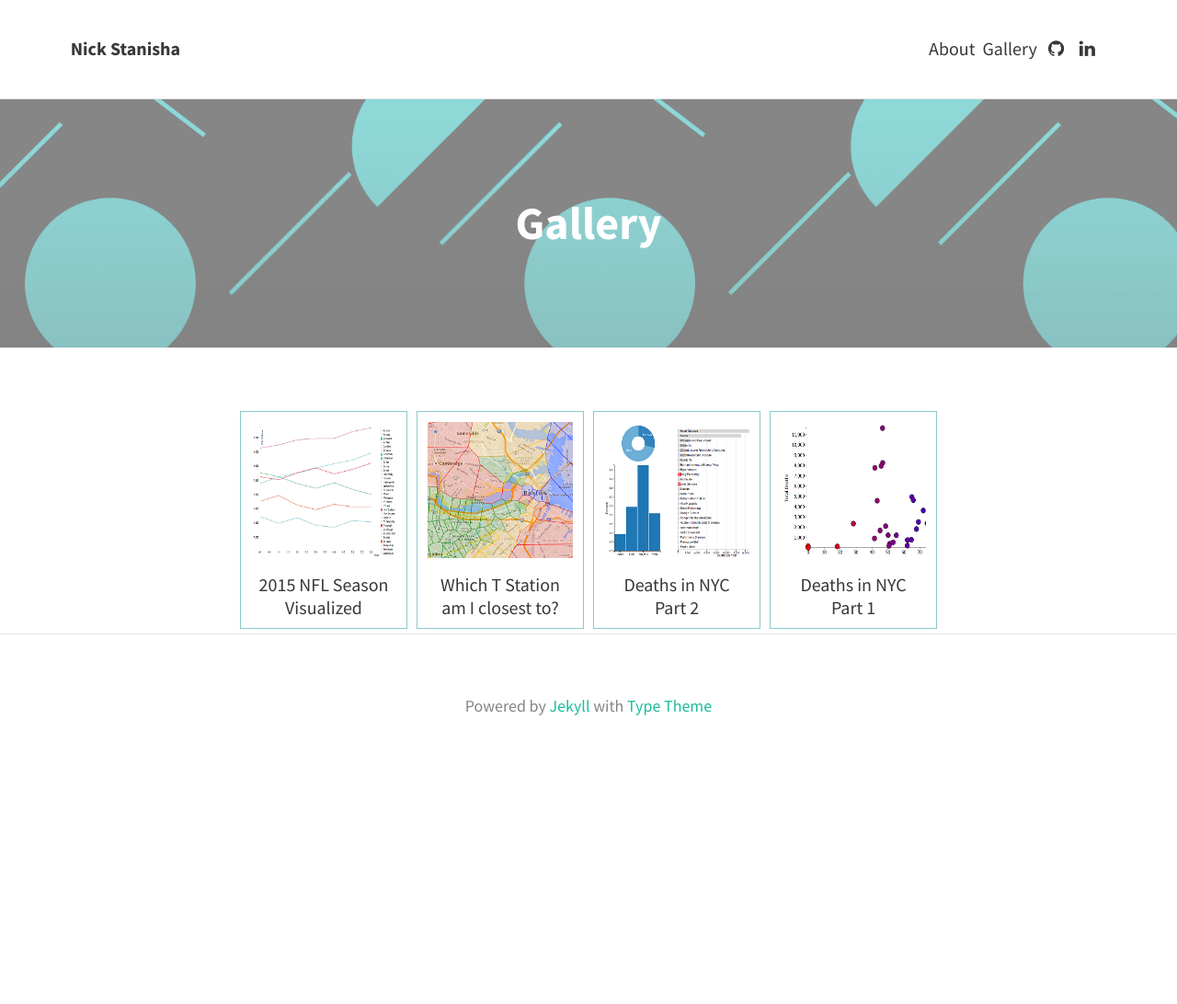
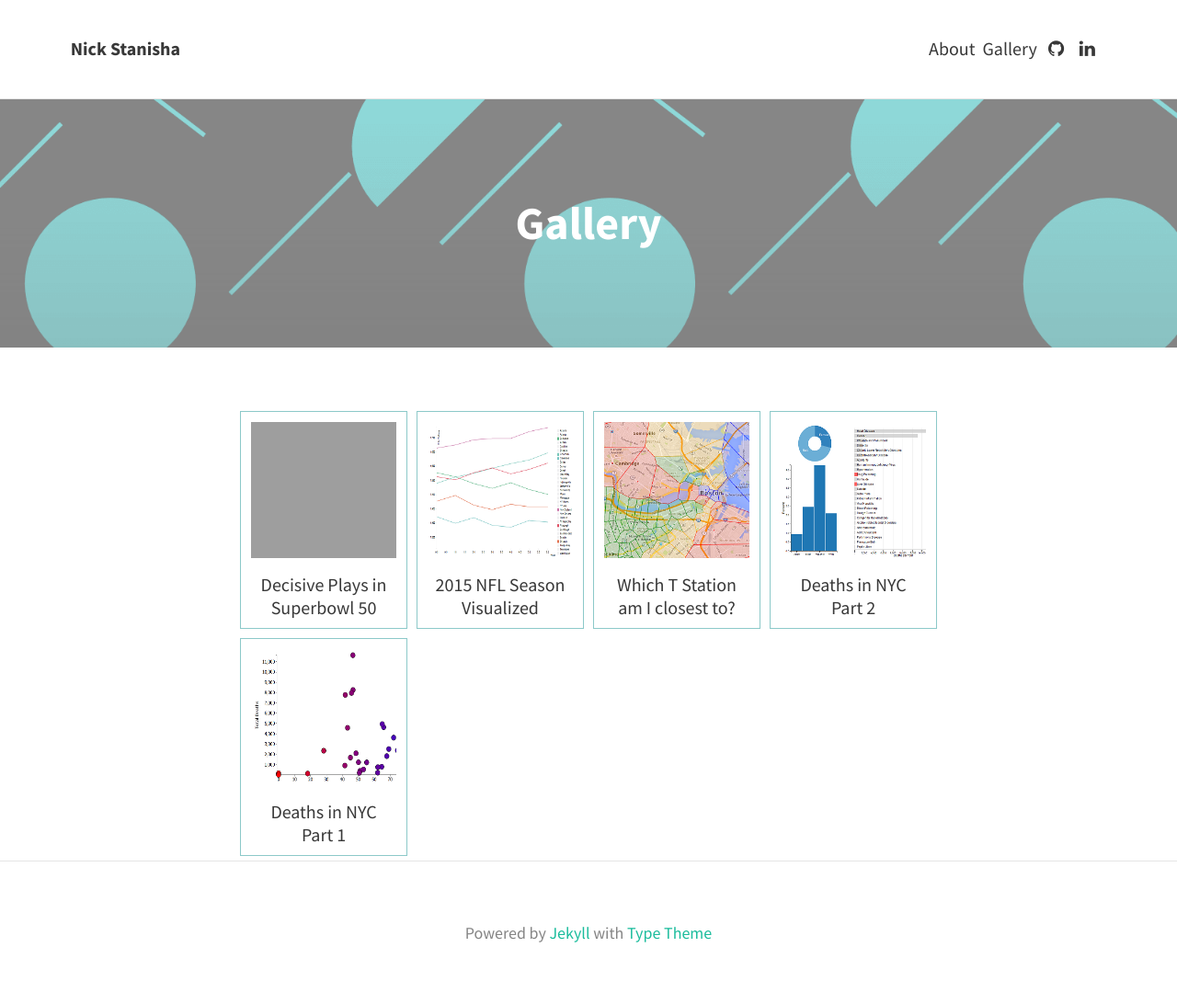
Before and after one commit to nickstanisha/nickstanisha.github.io, a Jekyll site: the page built from gallery.md, in a window 1280 px wide. Shown: the whole page at 92% size. Built offline with Jekyll 4.4.1, drawn with Linux system fonts in a browser that asks for light colours; nearby versions of some CDN libraries; before the commit the page ends 900 px from its top, so only the background shows below that.

Commit message:
Added sb50 post to gallery

```diff
--- a/gallery.md
+++ b/gallery.md
@@ -37,7 +37,11 @@ div.desc {
 }
 </style>
 
-
+<div class="img">
+  <a target="_blank" href="http://nickstanisha.github.io/2016/02/09/decisive-plays-in-superbowl-50.html">
+  <img src="http://nickstanisha.github.io/img/gallery/sb50.PNG" alt="Decisive Plays in Superbowl 50"></a>
+  <div class="desc">Decisive Plays in Superbowl 50</div>
+</div>
 <div class="img">
 	<a target="_blank" href="http://nickstanisha.github.io/2015/10/25/2015-NFL-season-visualized.html">
 	<img src="http://nickstanisha.github.io/img/gallery/nfl_line.PNG" alt="NFL Season Ratings"></a>
```
